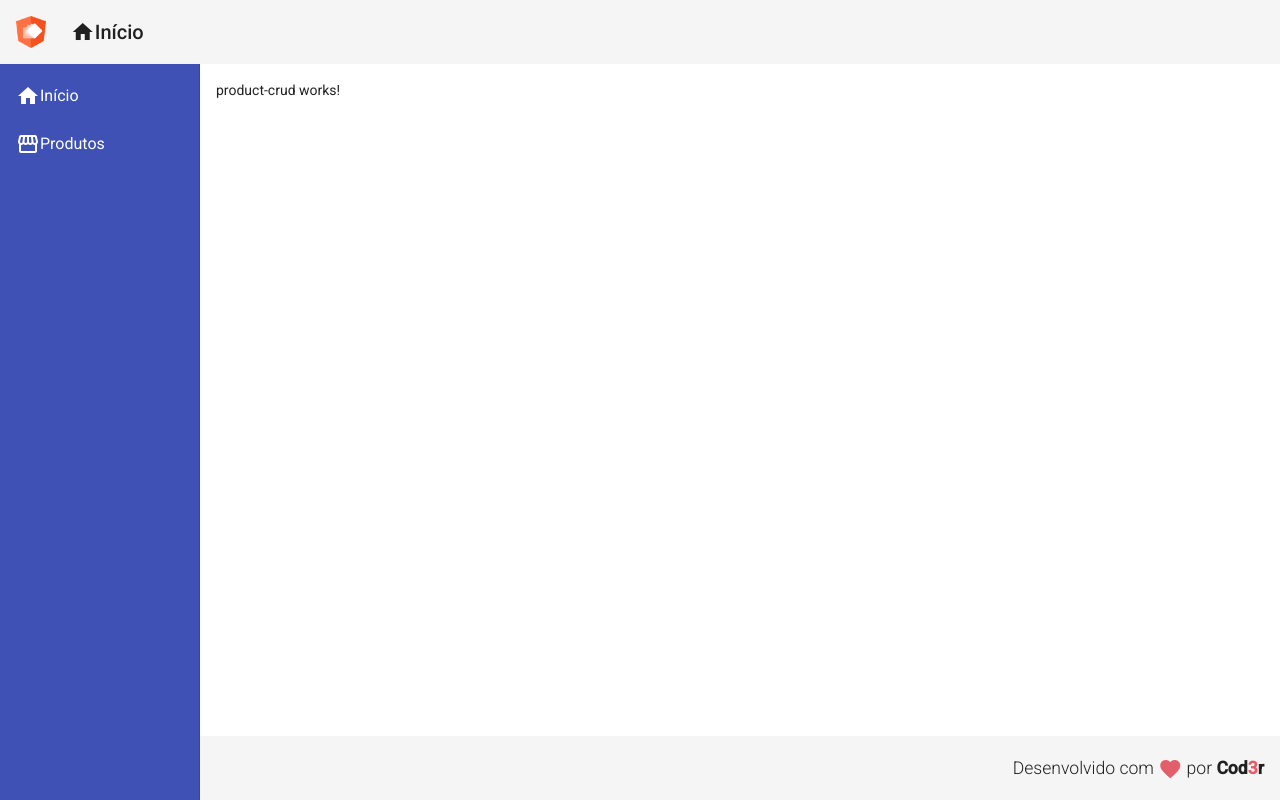
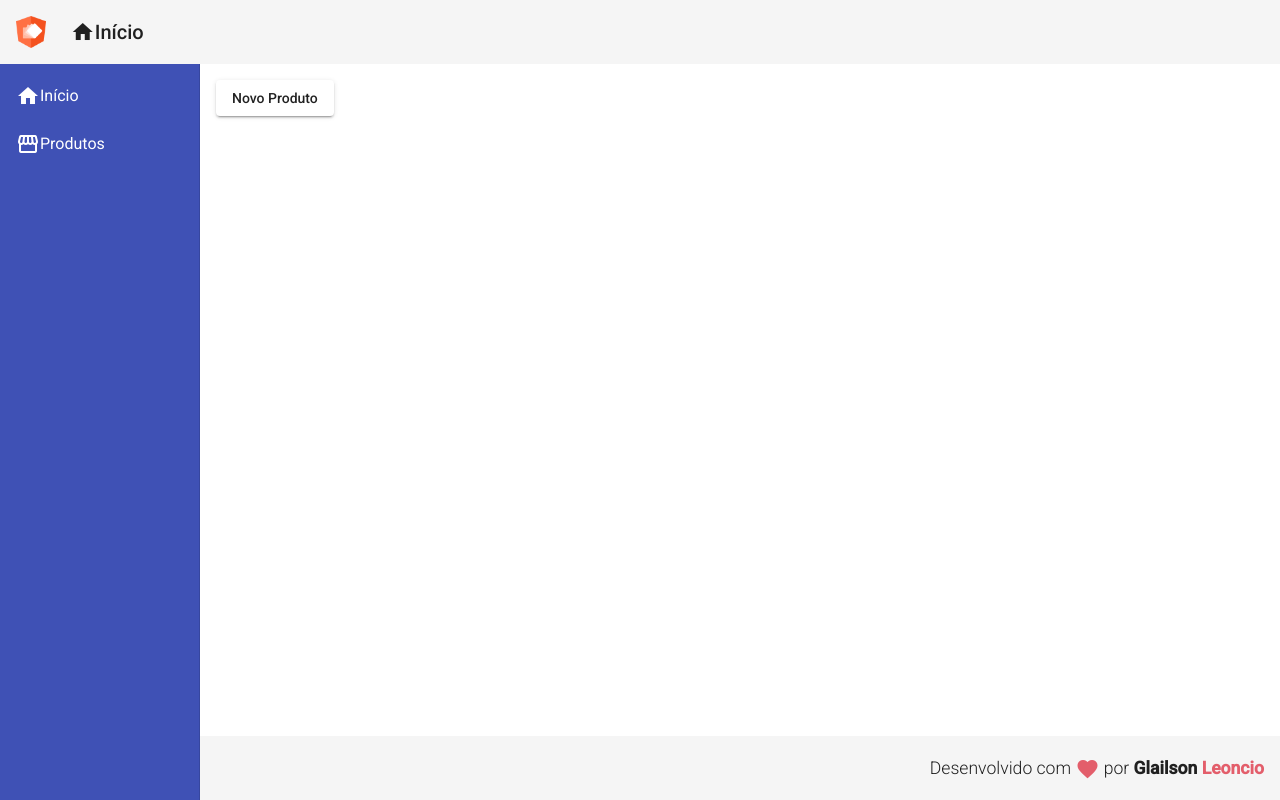
Before and after one commit to glailson/Angular, an Angular app in the folder frontend/: page /products in a window 1280 px wide. Built offline with nearby package versions, Linux system fonts and the light colour scheme.

Commit message:
Navegar para tela de criar produtos

```diff
--- a/frontend/src/app/app.module.ts
+++ b/frontend/src/app/app.module.ts
@@ -18,6 +18,7 @@ import { ProductCrudComponent } from './views/product-crud/product-crud.componen
 import { RedDirective } from './directives/red.directive';
 import { ForDirective } from './directives/for.directive';
 import { ProductCreateComponent } from './components/product/product-create/product-create.component';
+import { MatButtonModule } from '@angular/material/button';
 
 
 @NgModule({
@@ -40,7 +41,8 @@ import { ProductCreateComponent } from './components/product/product-create/prod
     MatToolbarModule,
     MatSidenavModule,
     MatListModule,
-    MatCardModule
+    MatCardModule,
+    MatButtonModule
   ],
   providers: [],
   bootstrap: [AppComponent]
--- a/frontend/src/app/components/product/product-create/product-create.component.ts
+++ b/frontend/src/app/components/product/product-create/product-create.component.ts
@@ -12,4 +12,8 @@ export class ProductCreateComponent implements OnInit {
   ngOnInit(): void {
   }
 
+  navigateToProductCreate(): void {
+    console.log('Navegando....')
+  }
+
 }
--- a/frontend/src/app/components/template/footer/footer.component.html
+++ b/frontend/src/app/components/template/footer/footer.component.html
@@ -4,7 +4,7 @@
         <i class="material-icons v-middle" appRed>
             favorite
         </i>
-        por <strong>Cod<span class="red">3</span>r</strong>
+        por <strong>Glailson<span class="red"> Leoncio</span></strong>
     </span>
 
 </mat-toolbar>
--- a/frontend/src/app/views/product-crud/product-crud.component.html
+++ b/frontend/src/app/views/product-crud/product-crud.component.html
@@ -1 +1,3 @@
-<p>product-crud works!</p>
+<button mat-raised-button (click)="navigateToProductCreate()">
+    Novo Produto
+</button>
--- a/frontend/src/app/views/product-crud/product-crud.component.ts
+++ b/frontend/src/app/views/product-crud/product-crud.component.ts
@@ -1,4 +1,5 @@
 import { Component, OnInit } from '@angular/core';
+import { Router } from '@angular/router';
 
 @Component({
   selector: 'app-product-crud',
@@ -7,9 +8,13 @@ import { Component, OnInit } from '@angular/core';
 })
 export class ProductCrudComponent implements OnInit {
 
-  constructor() { }
+  constructor(private router: Router) { }
 
   ngOnInit(): void {
   }
 
+  navigateToProductCreate(): void {
+    this.router.navigate(['/products/create'])
+  }
+
 }
```
Also changed, not shown: frontend/src/app/components/product/product-create/product-create.component.html (line endings or trailing spaces).
